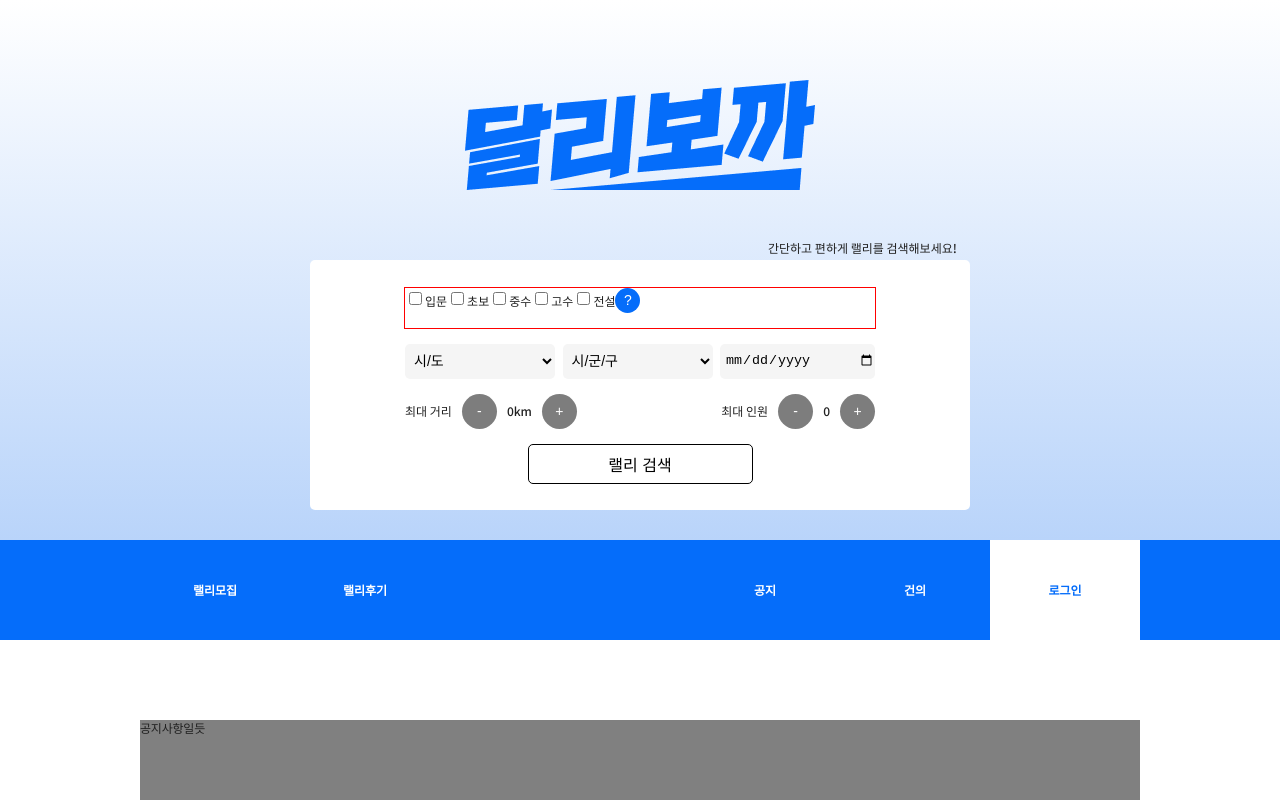
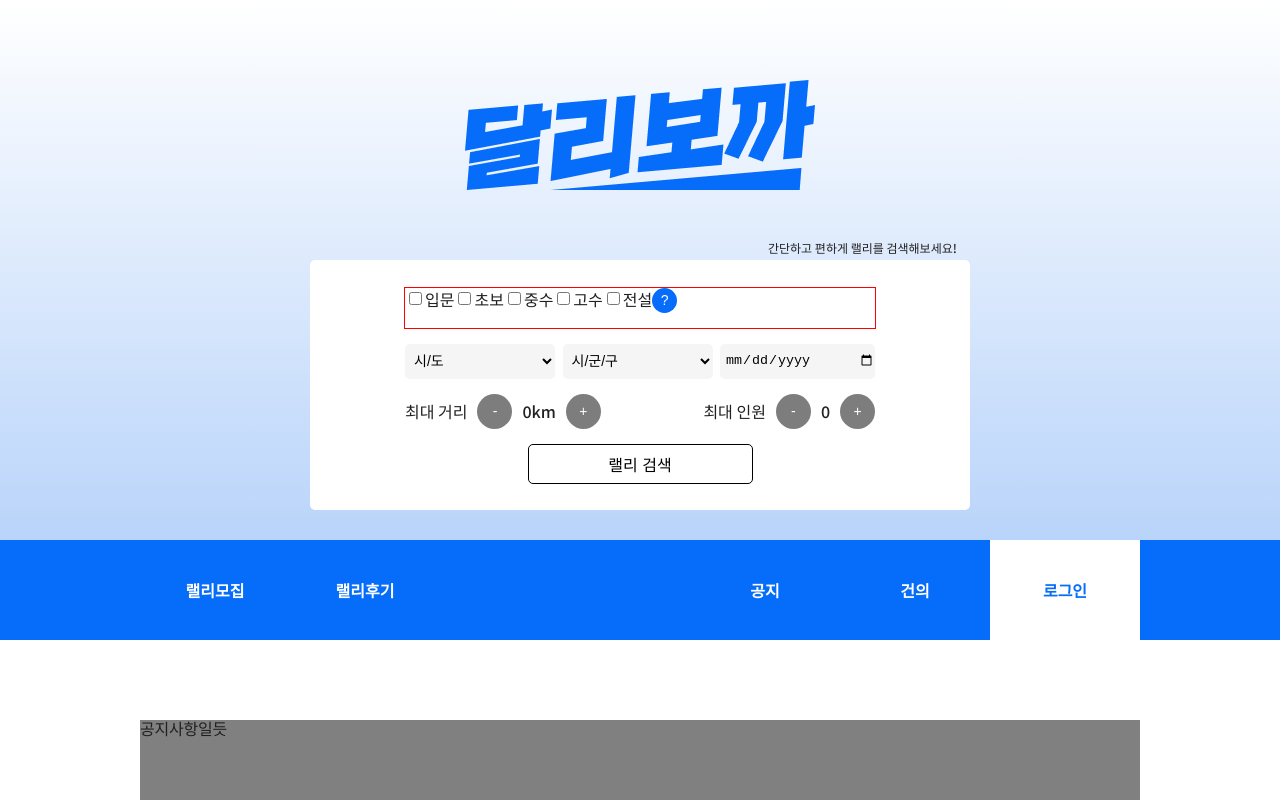
Before and after one commit to hamhabocca/frontend, a React (Create React App) app: page / in a window 1280 px wide. Shown: the top 800 px of the page. Built offline with nearby package versions, Linux system fonts and the light colour scheme.

Commit message:
ㅋㅋㅋㅋㅋ

```diff
--- a/src/App.css
+++ b/src/App.css
@@ -2,7 +2,7 @@
 /* font-family: 'Noto Sans KR', sans-serif; */
 
 body {
-  font-size: 12px;
+  font-size: 16px;
   line-height: 16px;
   font-weight: 500;
   color: #202020;
--- a/src/components/commons/HomeMenubar.module.css
+++ b/src/components/commons/HomeMenubar.module.css
@@ -18,7 +18,7 @@
     height: 100%;
 }
 
-li a{
+.Container li a{
     width: 150px;
     height: 100%;
     display: flex;
--- a/src/components/commons/HomeSearchFilter.module.css
+++ b/src/components/commons/HomeSearchFilter.module.css
@@ -12,7 +12,7 @@
     align-items: center;
 }
 
-form {
+.HomeSearchFilter form {
     width: 470px;
     /* height: 200px; */
     height: fit-content;
```
